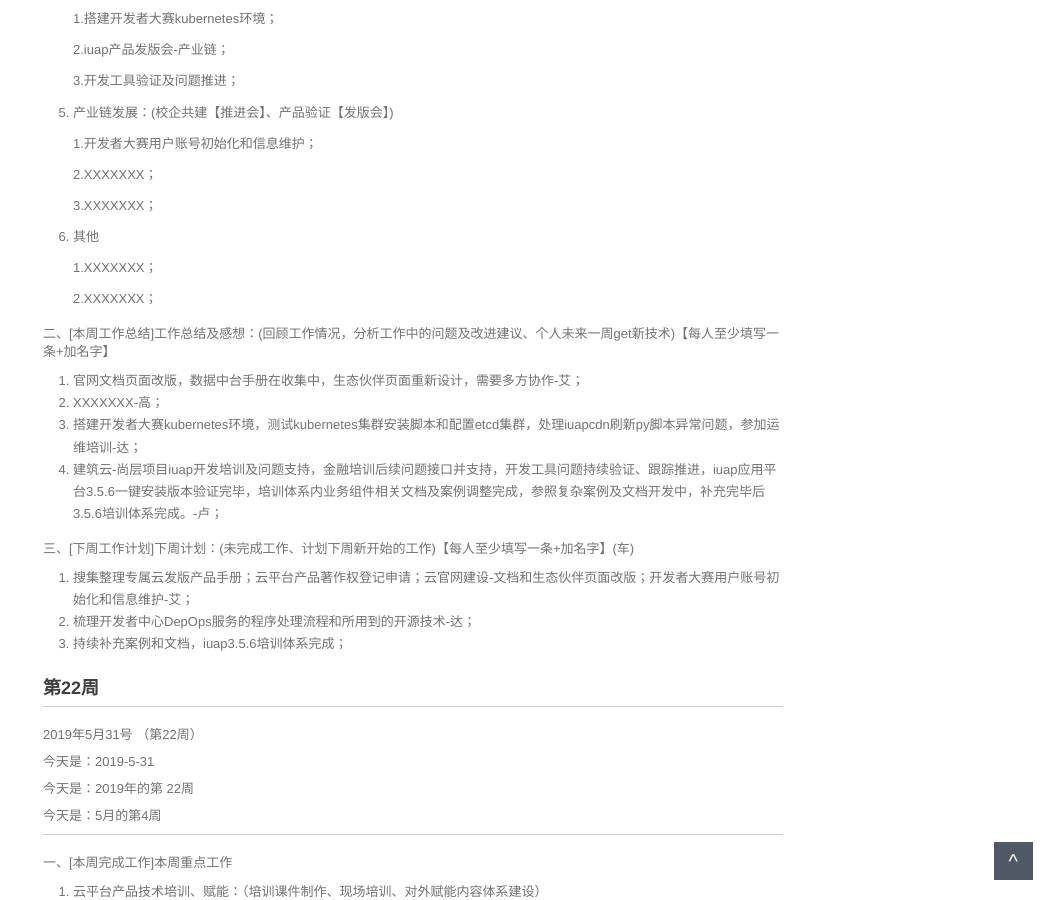
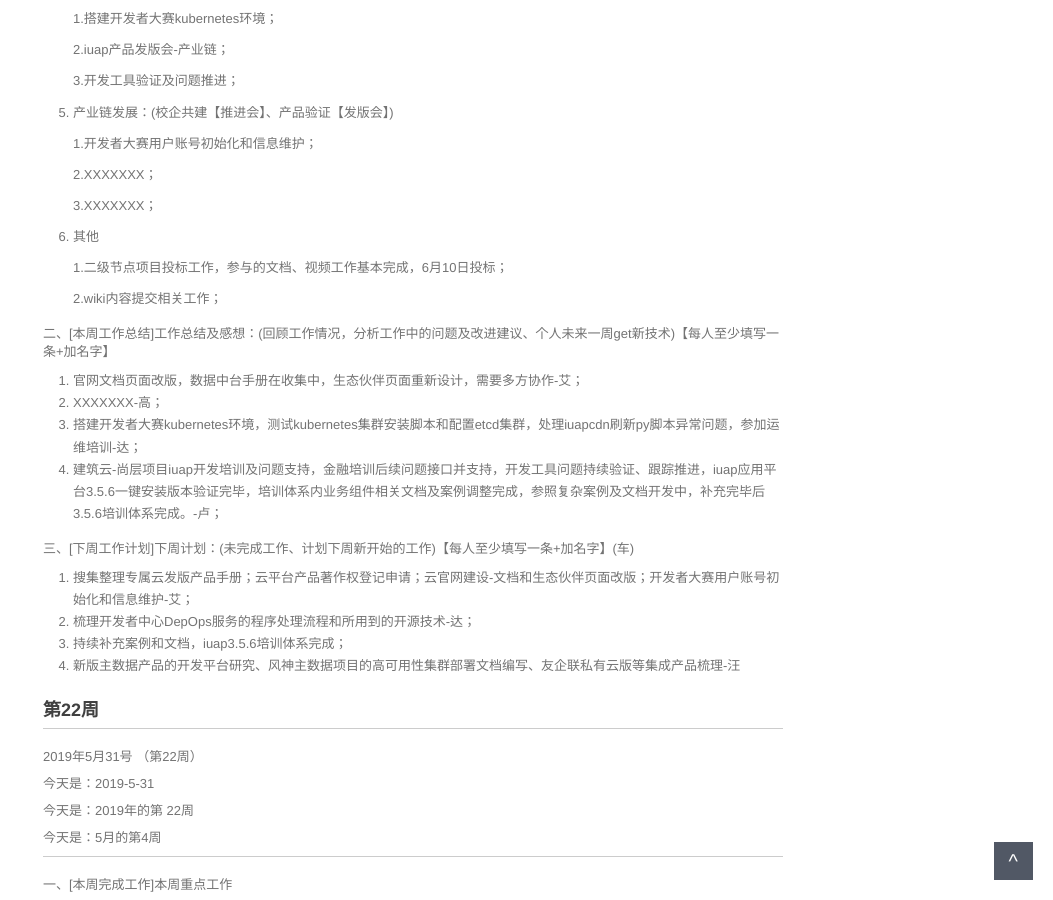
Before and after one commit to walllFlower/blog, a Jekyll site: the page built from _posts/2018-07-17-day_report_cxz.md, in a window 1280 px wide and 900 px high, scrolled down 932 px. Shown: the whole window, without its empty margins (227-1280 px from the left). Built offline with Jekyll 4.4.1, drawn with Linux system fonts in a browser that asks for light colours; comment, search, counter and statistics services are not loaded.

Commit message:
Update 2018-07-17-day_report_cxz.md

```diff
--- a/_posts/2018-07-17-day_report_cxz.md
+++ b/_posts/2018-07-17-day_report_cxz.md
@@ -65,9 +65,9 @@ categories: 技术运营工作周报
 
 6. 其他
 
-    1.XXXXXXX；
-
-    2.XXXXXXX；
+    1.二级节点项目投标工作，参与的文档、视频工作基本完成，6月10日投标；
+
+    2.wiki内容提交相关工作；
 
 二、[本周工作总结]工作总结及感想：(回顾工作情况，分析工作中的问题及改进建议、个人未来一周get新技术)【每人至少填写一条+加名字】
 
@@ -81,6 +81,7 @@ categories: 技术运营工作周报
 1. 搜集整理专属云发版产品手册；云平台产品著作权登记申请；云官网建设-文档和生态伙伴页面改版；开发者大赛用户账号初始化和信息维护-艾；
 2. 梳理开发者中心DepOps服务的程序处理流程和所用到的开源技术-达；
 3. 持续补充案例和文档，iuap3.5.6培训体系完成；
+4. 新版主数据产品的开发平台研究、风神主数据项目的高可用性集群部署文档编写、友企联私有云版等集成产品梳理-汪
 
 ###  第22周
 
```
